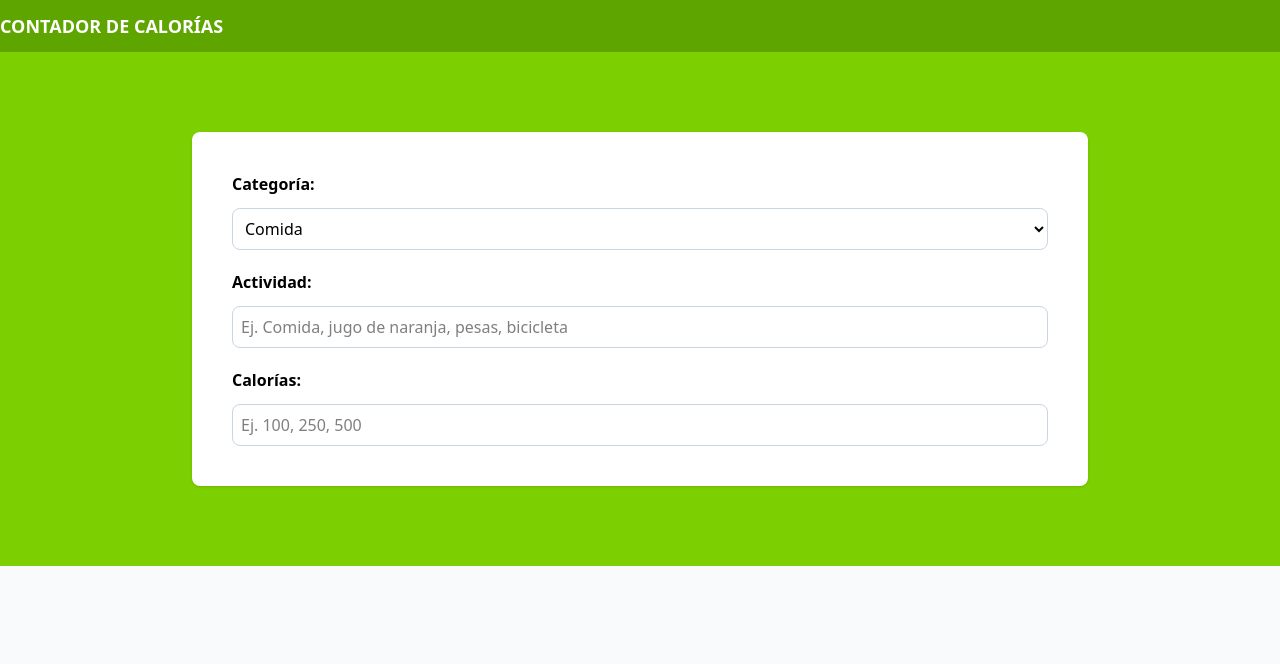
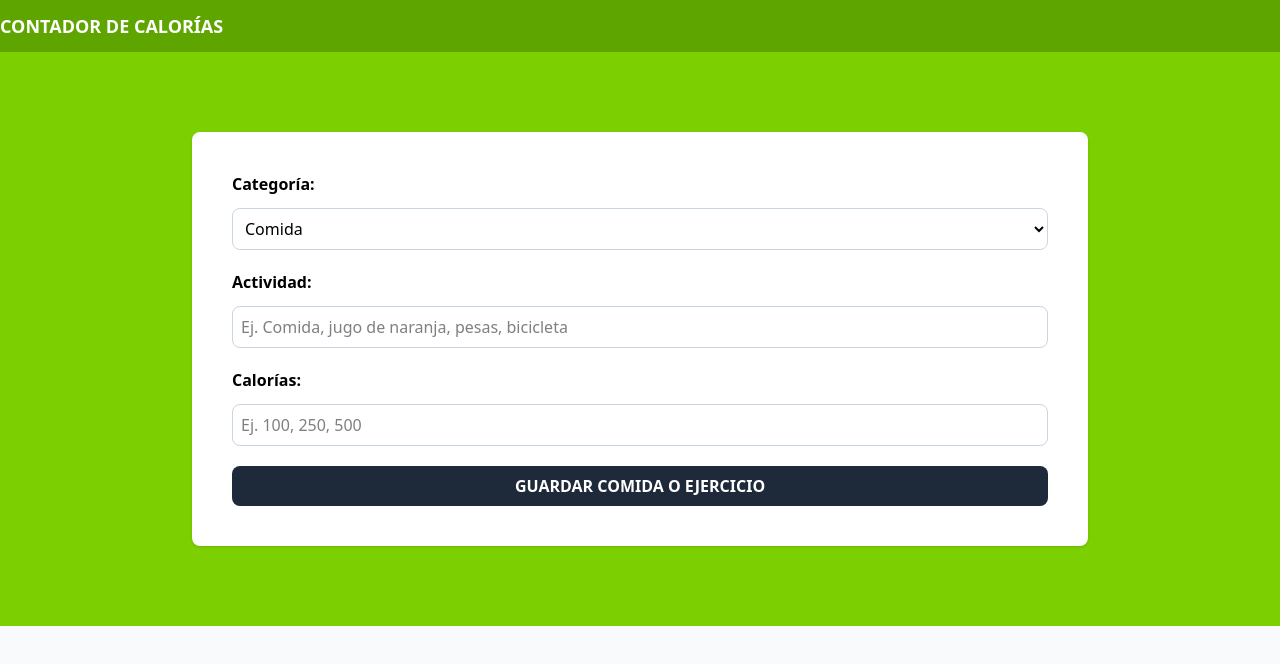
Before and after one commit to juancmdev/calories_tracker_react, a React (Vite) app: page / in a window 1280 px wide. Shown: the top 664 px of the page. Built offline with nearby package versions, Linux system fonts and the light colour scheme.

Commit message:
Update Form.tsx

```diff
--- a/src/components/Form.tsx
+++ b/src/components/Form.tsx
@@ -41,6 +41,11 @@ export default function Form() {
           placeholder="Ej. 100, 250, 500"
         />
       </div>
+      <input
+        type="submit"
+        className="bg-gray-800 hover:bg-gray-900 w-full p-2 font-bold uppercase text-white cursor-pointer rounded-lg"
+        value="Guardar comida o ejercicio"
+      />
     </form>
   );
 }
```
